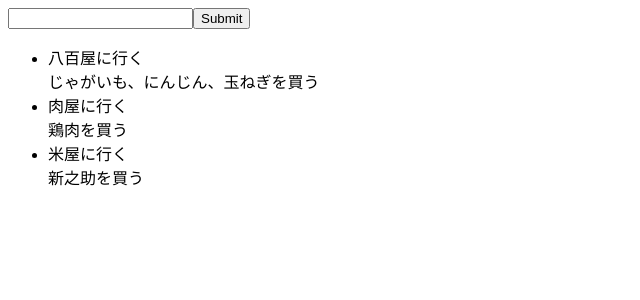
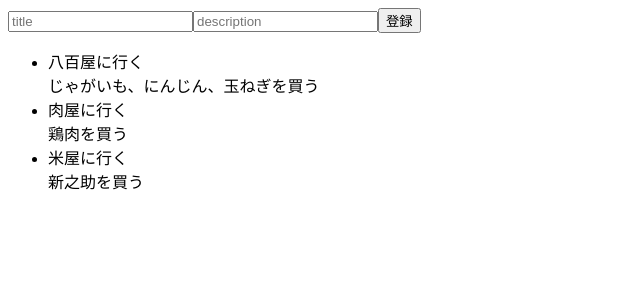
Before and after one commit to C058/react-handson, a React app: page / in a window 1280 px wide. Shown: the top 300 px of the page, without its empty margins (0-640 px from the left). Built offline with nearby package versions, Linux system fonts and the light colour scheme; the HTML template or start-up script is replaced by a standard one.

Commit message:
formで入力できる欄を２つにしておいた

```diff
--- a/src/todoList/form.js
+++ b/src/todoList/form.js
@@ -4,8 +4,9 @@ export class ToDoListForm extends React.Component {
   render() {
     return (
         <form className="input-form">
-          <input type="text"></input>
-          <input type="submit"></input>
+          <input type="text" id="title" placeholder="title"></input>
+          <input type="text" id="description" placeholder="description"></input>
+          <button type="submit">登録</button>
         </form>
     );
   }
```
Also changed, not shown: 1 other file (tests, documents, lock files or other folders).
